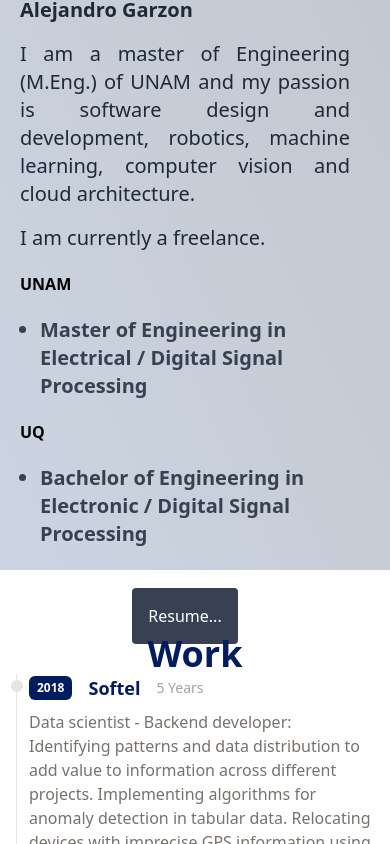
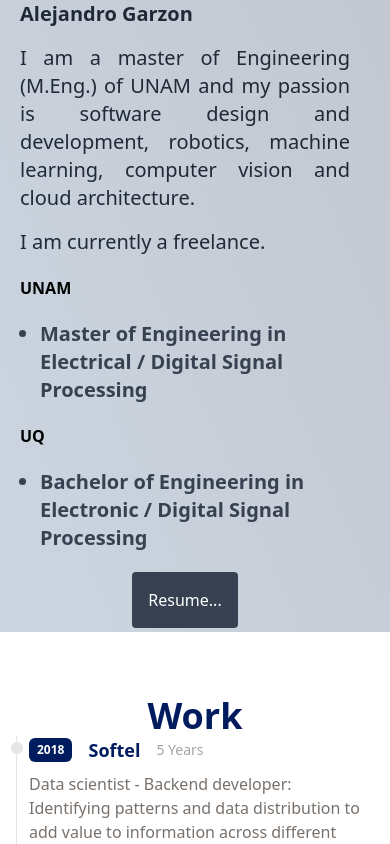
Before and after one commit to Noryab/portfolio, a Next.js app: page / in a window 390 px wide. Shown: the part 1118-1962 px from the top of the page. Built offline with nearby package versions, Linux system fonts and the light colour scheme.

Commit message:
add: about responsive

```diff
--- a/src/components/About.jsx
+++ b/src/components/About.jsx
@@ -8,8 +8,8 @@ import { useState } from "react";
 const About = () => {
   const [effect, setEffect] = useState(false);
   return (
-    <div id="about"  className=" bg-gradient-to-tr h-screen w-screen bg-fixed bg-cover bg-center from-slate-300 to-[#c2c5cd]">
-      <div className="max-w-[1240px] lg:py-20 m-auto flex flex-col lg:flex-row sm:flex-col justify-center items-center sm:pl-10">
+    <div id="about"  className="bg-gradient-to-tr lg:h-screen lg:w-screen sm:h-auto sm:w-screen bg-fixed bg-cover bg-center from-slate-300 to-[#c2c5cd]">
+      <div className="max-w-[1240px] lg:py-20 m-auto py-1 flex flex-col lg:flex-row sm:flex-col justify-center items-center sm:pl-10">
         <div className="max-w-[1000px] lg:pl-10 flex flex-col items-center p-5 sm:justify-center sm:pt-0 lg:items-center text-justify">
           <div className="lg:max-w-[1000px] sm:h-60 sm:w-60 h-40 w-40 items-start">
               <Image
@@ -51,7 +51,7 @@ const About = () => {
                     </li>
 
               </ul>
-              <div className="flex justify-center pt-10">
+              <div className="flex justify-center pt-5">
                 <button
                   className={`${
                     effect && "animate-resume"
```
